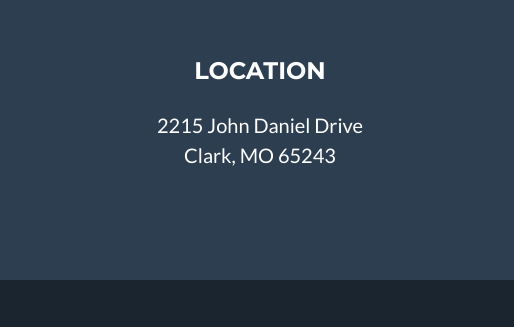
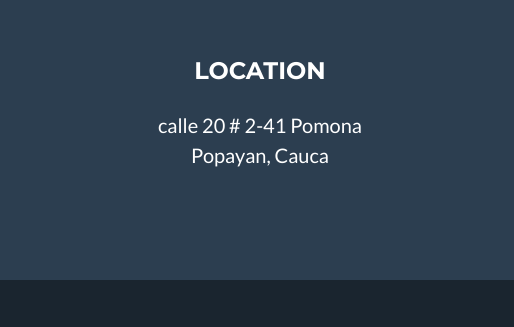
Before and after one commit to 92Gomez/92Gomez.github.io, a plain HTML site: page index.html in a window 1280 px wide. Shown: the part 2269-2596 px from the top of the page, 0-514 px from the left. Drawn offline with nearby package versions, Linux system fonts and the light colour scheme.

Commit message:
modificacion contacto

```diff
--- a/index.html
+++ b/index.html
@@ -128,8 +128,8 @@
                 <div class="col-lg-4 mb-5 mb-lg-0">
                     <h4 class="text-uppercase mb-4">Location</h4>
                     <p class="lead mb-0">
-                        2215 John Daniel Drive
-                        <br /> Clark, MO 65243
+                        calle 20 # 2-41 Pomona
+                        <br /> Popayan, Cauca
                     </p>
                 </div>
                 <!-- Footer Social Icons-->
```
